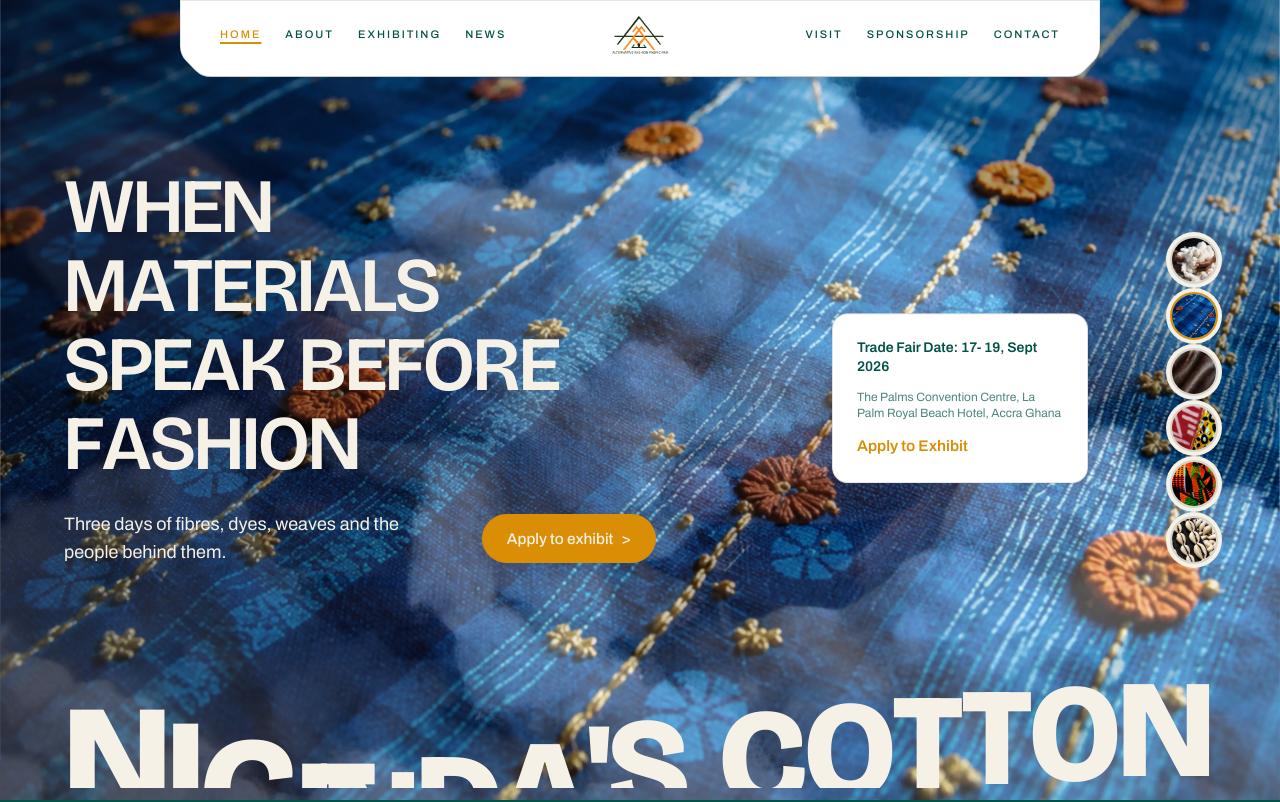
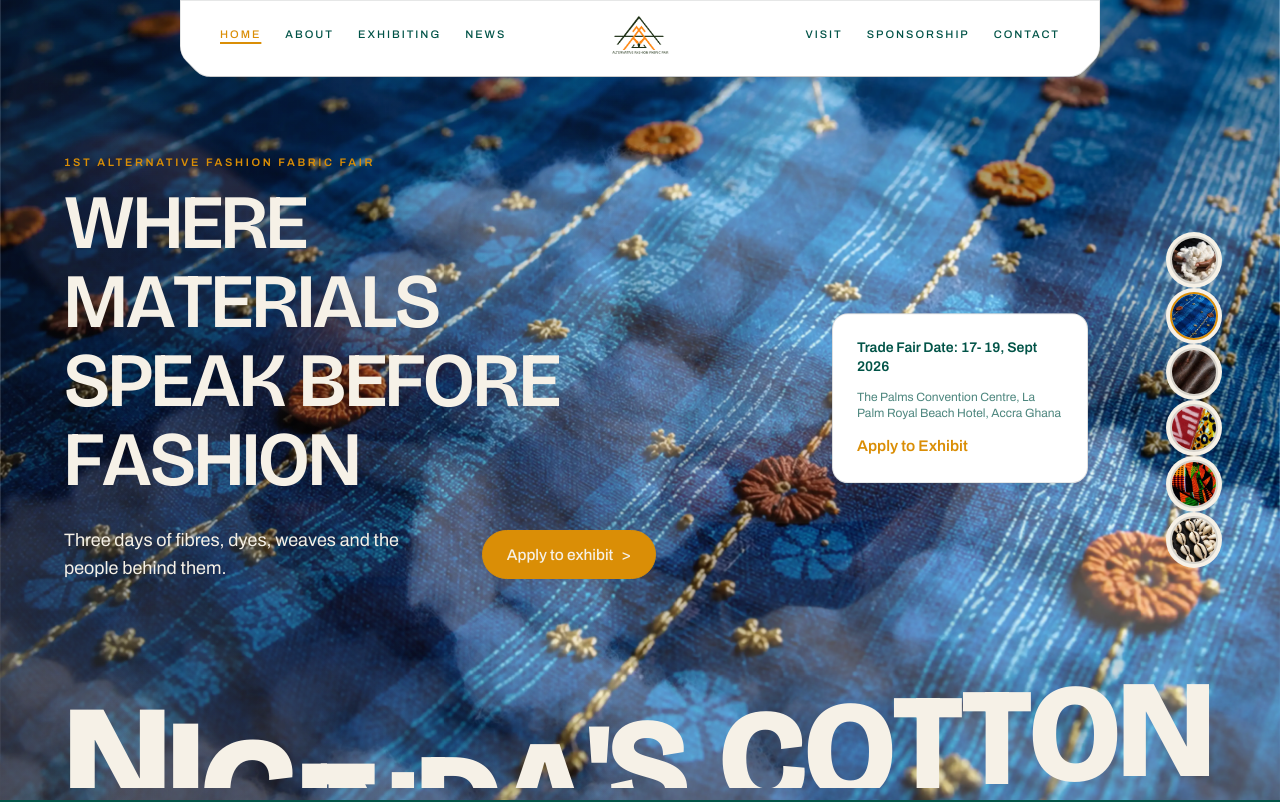
Before and after one commit to cimonstech/altfff, a Next.js app: page / in a window 1280 px wide. Shown: the top 802 px of the page. Built offline with nearby package versions, Linux system fonts and the light colour scheme.

Commit message:
4th edit

```diff
--- a/src/components/Hero.tsx
+++ b/src/components/Hero.tsx
@@ -25,7 +25,8 @@ const BLOB_R = 26; // gooey blob radius (slightly larger than thumb radius)
 // material changes rather than trying to interpolate a gradient string.
 const DEFAULT_SCRIM_OPACITY = 0.15;
 
-const HEADLINE = "WHEN MATERIALS SPEAK BEFORE FASHION";
+const HEADLINE = "WHERE MATERIALS SPEAK BEFORE FASHION";
+const EYEBROW = "1st Alternative Fashion Fabric Fair";
 
 // Giant material word: fixed font-size ceiling. Short words render at this
 // size, left-aligned; long words scale down below it just enough to span
@@ -556,6 +557,9 @@ export default function Hero() {
               (CSS-toggled by breakpoint, not conditionally rendered, to
               avoid a hydration flash) so the DOM would otherwise contain
               two <h1>s at once regardless of which is visually hidden. */}
+          <p className="mb-4 text-[11px] font-semibold uppercase tracking-[0.24em] text-gold">
+            {EYEBROW}
+          </p>
           <p className="font-display text-[clamp(2.6rem,6vw,4.9rem)] font-semibold uppercase leading-[0.97] tracking-tight text-paper">
             <HeadlineChars />
           </p>
--- a/src/components/HeroMobile.tsx
+++ b/src/components/HeroMobile.tsx
@@ -70,7 +70,7 @@ export default function HeroMobile() {
   return (
     <section
       ref={container}
-      aria-label="Alt.FFF - when materials speak before fashion"
+      aria-label="Alt.FFF - where materials speak before fashion"
       className="relative h-[100dvh] w-full overflow-hidden bg-ink"
     >
       <div ref={imgRef} className="absolute inset-0">
@@ -115,8 +115,11 @@ export default function HeroMobile() {
       {/* Bottom-left headline cluster. right-24 keeps it clear of the
           vertical word at every width down to 360px. */}
       <div ref={clusterRef} className="absolute bottom-16 left-5 right-24 z-10">
+        <p className="mb-3 text-[11px] font-semibold uppercase tracking-[0.24em] text-gold">
+          1st Alternative Fashion Fabric Fair
+        </p>
         <h1 className="font-display text-[clamp(1.9rem,8.5vw,2.75rem)] font-extrabold uppercase leading-[1.05] tracking-tight text-paper">
-          When Materials Speak Before Fashion
+          Where Materials Speak Before Fashion
         </h1>
         <p className="mt-3 text-sm text-paper/60">Accra</p>
         <p className="mt-3 text-sm text-paper/70">
```
